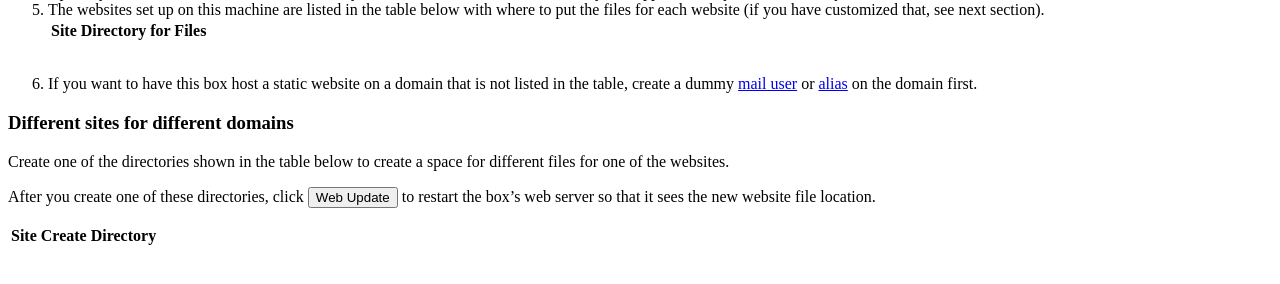
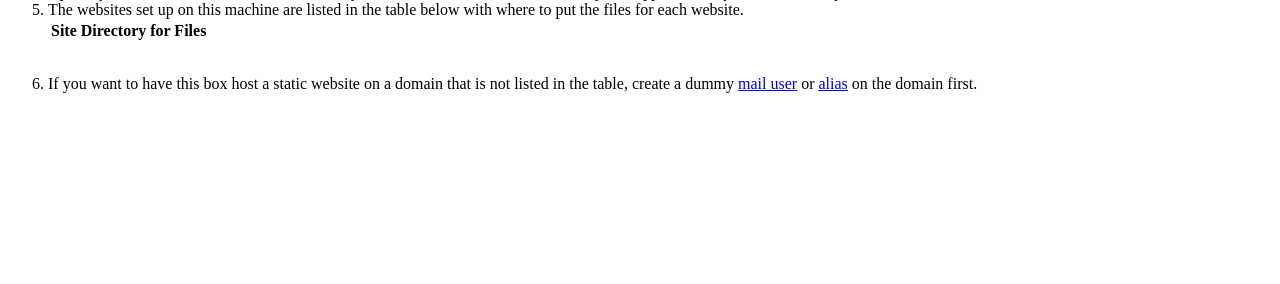
Before and after one commit to mail-in-a-box/mailinabox, a Flask app: template management/templates/web.html in a window 1280 px wide. Shown: the part 273-557 px from the top of the page. Run offline with Flask 2, Linux system fonts and the light colour scheme; the template is opened without the code that fills it, so the values that code supplies are empty; parts of the project's set-up code (start-up, migrations or seed data) failed here and were passed over.

Commit message:
web admin: simplify the instructions for creating a separate web directory for particular sites by moving it into a modal

```diff
--- a/management/templates/web.html
+++ b/management/templates/web.html
@@ -18,13 +18,14 @@
 
 <li>Upload your <tt>.html</tt> or other files to the directory <tt>{{storage_root}}/www/default</tt> on this machine. They will appear directly and immediately on the web.</li>
 
-<li>The websites set up on this machine are listed in the table below with where to put the files for each website (if you have customized that, see next section).</li>
+<li>The websites set up on this machine are listed in the table below with where to put the files for each website.</li>
 
 <table id="web_domains_existing" class="table" style="margin-bottom: 2em; width: auto;">
         <thead>
                 <tr>
                         <th>Site</th>
                         <th>Directory for Files</th>
+			<th/>
                 </tr>
         </thead>
         <tbody>
@@ -34,24 +35,6 @@
 <li>If you want to have this box host a static website on a domain that is not listed in the table, create a dummy <a href="#users" onclick="return show_panel(this);">mail user</a> or <a href="#aliases" onclick="return show_panel(this);">alias</a> on the domain first.</li>
 
 </ol>
-
-<h3>Different sites for different domains</h3>
-
-<p>Create one of the directories shown in the table below to create a space for different files for one of the websites.</p>
-
-<p>After you create one of these directories, click <button id="web_update" class="btn btn-primary" onclick="do_web_update()">Web Update</button> to restart the box&rsquo;s web server so that it sees the new website file location.</p>
-
-<table id="web_domains_custom" class="table" style="margin-bottom: 2em; width: auto;">
-        <thead>
-                <tr>
-                        <th>Site</th>
-                        <th>Create Directory</th>
-                </tr>
-        </thead>
-        <tbody>
-        </tbody>
-</table>
-
 
 <script>
 function show_web() {
@@ -65,25 +48,17 @@ function show_web() {
 	tb.text('');
 	for (var i = 0; i < domains.length; i++) {
 		if (!domains[i].static_enabled) continue;
-		var row = $("<tr><th class='domain'><a href=''></a></th><td class='directory'><tt/></td></tr>");
+		var row = $("<tr><th class='domain'><a href=''></a></th><td class='directory'><tt/></td> <td class='change-root hidden'><button class='btn btn-default btn-xs' onclick='show_change_web_root(this)'>Change</button></td></tr>");
 		tb.append(row);
+		row.attr('data-domain', domains[i].domain);
+		row.attr('data-custom-web-root', domains[i].custom_root);
 		row.find('.domain a').text('https://' + domains[i].domain);
 		row.find('.domain a').attr('href', 'https://' + domains[i].domain);
 		row.find('.directory tt').text(domains[i].root);
+		if (domains[i].root != domains[i].custom_root)
+			row.find('.change-root').removeClass('hidden');
 	}
 
-	tb = $('#web_domains_custom tbody');
-	tb.text('');
-	for (var i = 0; i < domains.length; i++) {
-		if (!domains[i].static_enabled) continue;
-		if (domains[i].root != domains[i].custom_root) {
-			var row = $("<tr><th class='domain'><a href=''></a></th><td class='directory'><tt></td></tr>");
-			tb.append(row);
-			row.find('.domain a').text('https://' + domains[i].domain);
-			row.find('.domain a').attr('href', 'https://' + domains[i].domain);
-			row.find('.directory tt').text(domains[i].custom_root);
-		}
-	}
     });
 }
 
@@ -101,4 +76,14 @@ function do_web_update() {
       show_modal_error("Web Update", data, function() { show_web() });
     });
 }
+
+function show_change_web_root(elem) {
+  var domain = $(elem).parents('tr').attr('data-domain');
+  var root = $(elem).parents('tr').attr('data-custom-web-root');
+  show_modal_confirm(
+    'Change Root Directory for ' + domain,
+    '<p>You can change the static directory for <tt>' + domain + '</tt> to:</p> <p><tt>' + root + '</tt></p> <p>First create this directory on the server. Then click Update to scan for the directory and update web settings.',
+    'Update',
+    function() { do_web_update(); });
+}
 </script>
```
